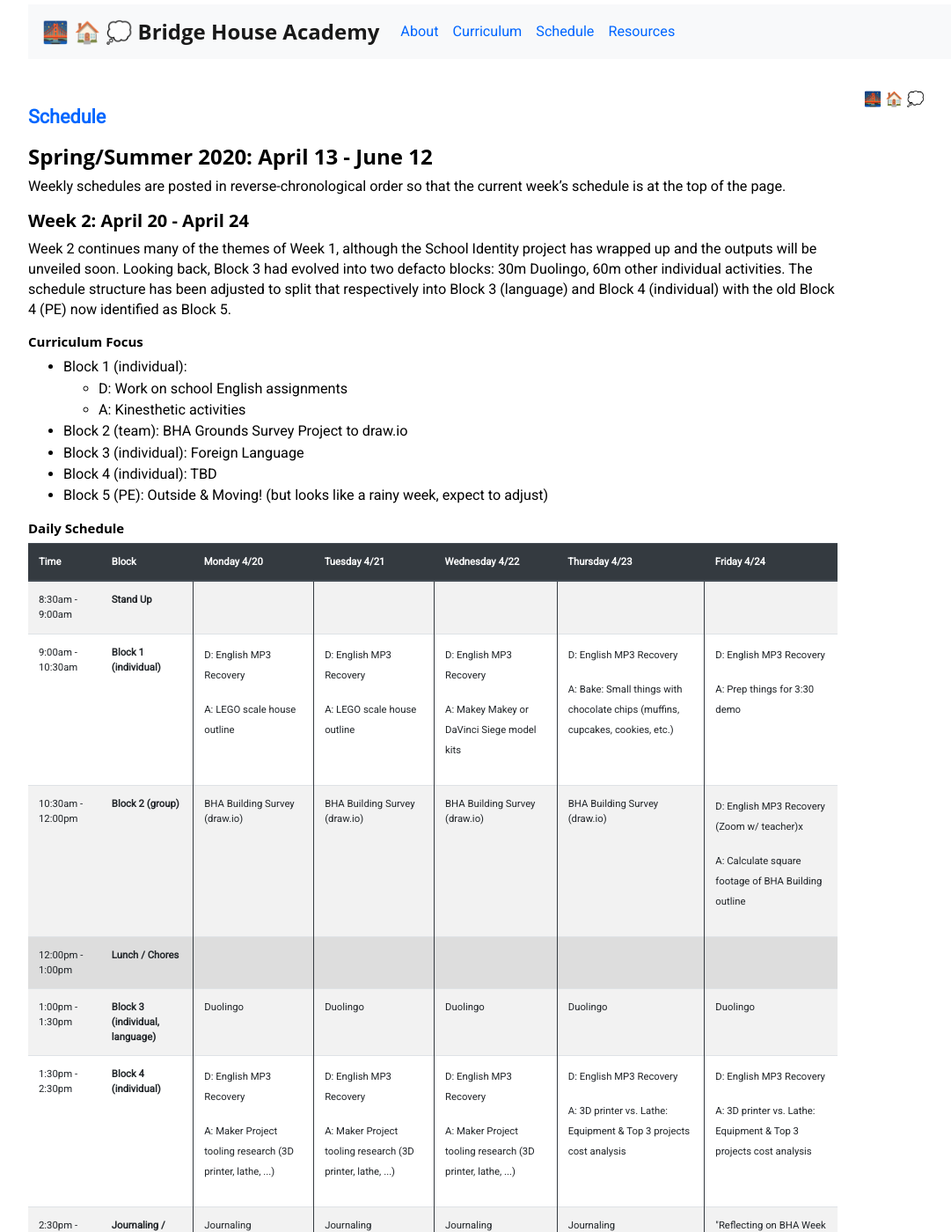
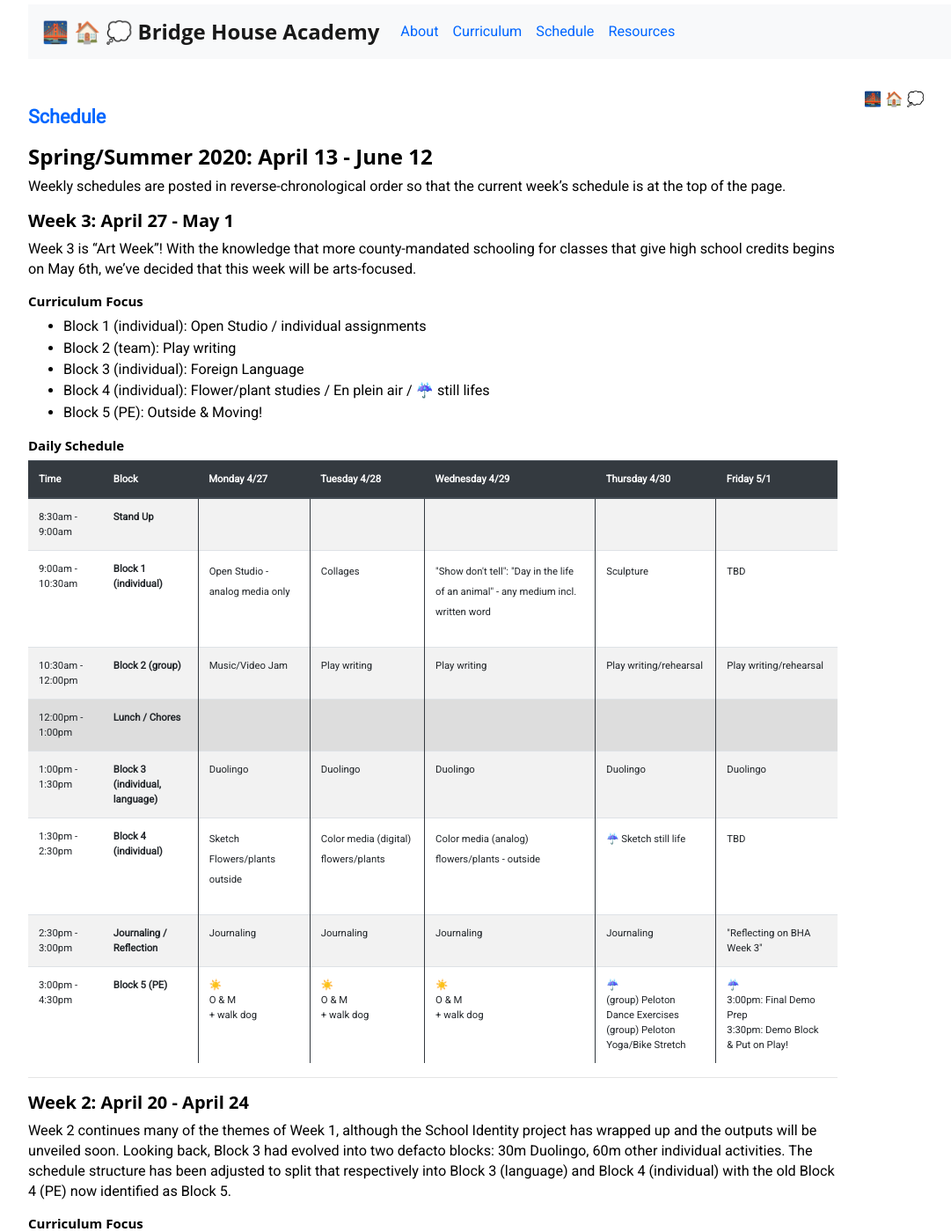
Before and after one commit to busse/bha, a Jekyll site: the page built from schedule/index.md, in a window 1280 px wide and 1400 px high. Shown: the whole window at 88% size, without its empty margins (53-1134 px from the left). Built offline with Jekyll 4.4.1, drawn with Linux system fonts in a browser that asks for light colours; nearby versions of some CDN libraries; emoji names are drawn with the system emoji font.

Commit message:
Week 3 schedule update

```diff
--- a/schedule/index.md
+++ b/schedule/index.md
@@ -6,6 +6,113 @@ title: Schedule
 # Spring/Summer 2020: April 13 - June 12
 
 Weekly schedules are posted in reverse-chronological order so that the current week's schedule is at the top of the page.
+
+
+## <a name="#week3">Week 3: April 27 - May 1</a>
+
+Week 3 is "Art Week"! With the knowledge that more county-mandated schooling for classes that give high school credits begins on May 6th, we've decided that this week will be arts-focused.
+
+### Curriculum Focus
+
+  - Block 1 (individual): Open Studio / individual assignments
+  - Block 2 (team): Play writing
+  - Block 3 (individual): Foreign Language
+  - Block 4 (individual): Flower/plant studies / En plein air / :umbrella: still lifes
+  - Block 5 (PE): Outside & Moving!
+
+### Daily Schedule
+
+<table class="table table-striped currTable">
+  <thead class="thead-dark">
+    <tr>
+      <th scope="col">Time</th>
+      <th scope="col">Block</th>
+      <th scope="col">Monday 4/27</th>
+      <th scope="col">Tuesday 4/28</th>
+      <th scope="col">Wednesday 4/29</th>
+      <th scope="col">Thursday 4/30</th>
+      <th scope="col">Friday 5/1</th>
+    </tr>
+  </thead>
+<tbody>
+<tr class="currRowStandup">
+	<td class="currTime">8:30am - 9:00am</td>
+	<th scope="row" class="currBlock">Stand Up</th>
+	<td class="currMon"></td>
+	<td class="currTue"></td>
+	<td class="currWed"></td>
+	<td class="currThr"></td>
+	<td class="currFri"></td>
+</tr>
+
+<tr>
+	<td class="currTime">9:00am - 10:30am</td>
+	<th class="currBlock">Block 1 (individual)</th>
+	<td class="currMon"><p>Open Studio - analog media only</p></td>
+	<td class="currTue"><p>Collages</p></td>
+	<td class="currWed"><p>"Show don't tell": "Day in the life of an animal" - any medium incl. written word</p></td>
+	<td class="currWed"><p>Sculpture</p></td>
+	<td class="currFri"><p>TBD</p></td>
+</tr>
+<tr>
+	<td class="currTime">10:30am - 12:00pm</td>
+	<th class="currBlock">Block 2 (group)</th>
+	<td class="currMon">Music/Video Jam</td>
+	<td class="currTue">Play writing</td>
+	<td class="currWed">Play writing</td>
+	<td class="currThr">Play writing/rehearsal</td>
+	<td class="currFri">Play writing/rehearsal</td>
+</tr>
+<tr class="currRowLunch">
+	<td class="currTime">12:00pm - 1:00pm</td>
+	<th class="currBlock">Lunch / Chores</th>
+	<td class="currMon"></td>
+	<td class="currTue"></td>
+	<td class="currWed"></td>
+	<td class="currThr"></td>
+	<td class="currFri"></td>
+</tr>
+<tr>
+	<td class="currTime">1:00pm - 1:30pm</td>
+	<th class="currBlock">Block 3 (individual, language)</th>
+	<td class="currMon">Duolingo</td>
+	<td class="currTue">Duolingo</td>
+	<td class="currWed">Duolingo</td>
+	<td class="currThr">Duolingo</td>
+	<td class="currFri">Duolingo</td>
+</tr>
+<tr>
+	<td class="currTime">1:30pm - 2:30pm</td>
+	<th class="currBlock">Block 4 (individual)</th>
+	<td class="currMon"><p>Sketch Flowers/plants outside</p></td>
+	<td class="currTue"><p>Color media (digital) flowers/plants</p></td>
+	<td class="currWed"><p>Color media (analog) flowers/plants - outside</p></td>
+	<td class="currThr"><p>:umbrella: Sketch still life</p></td>
+	<td class="currFri"><p>TBD</p></td>
+</tr>
+<tr  class="currRowJournal">
+	<td class="currTime">2:30pm - 3:00pm</td>
+	<th class="currBlock">Journaling / Reflection</th>
+	<td class="currMon">Journaling</td>
+	<td class="currTue">Journaling</td>
+	<td class="currWed">Journaling</td>
+	<td class="currThr">Journaling</td>
+	<td class="currFri">"Reflecting on BHA Week 3"</td>
+</tr>
+<tr>
+	<td class="currTime">3:00pm - 4:30pm</td>
+	<th class="currBlock">Block 5 (PE)</th>
+	<td class="currMon">:sunny:<br>O & M<br>+ walk dog</td>
+	<td class="currTue">:sunny:<br>O & M<br>+ walk dog</td>
+	<td class="currWed">:sunny:<br>O & M<br>+ walk dog</td>
+	<td class="currThr">:umbrella: <br>(group) Peloton Dance Exercises<br>(group) Peloton Yoga/Bike Stretch</td>
+	<td class="currFri">:umbrella:<br>3:00pm: Final Demo  Prep<br>3:30pm:  Demo Block & Put on Play!</td>
+</tr>
+
+</tbody>
+</table>
+<hr>
+
 
 ## <a name="#week2">Week 2: April 20 - April 24</a>
 
```
